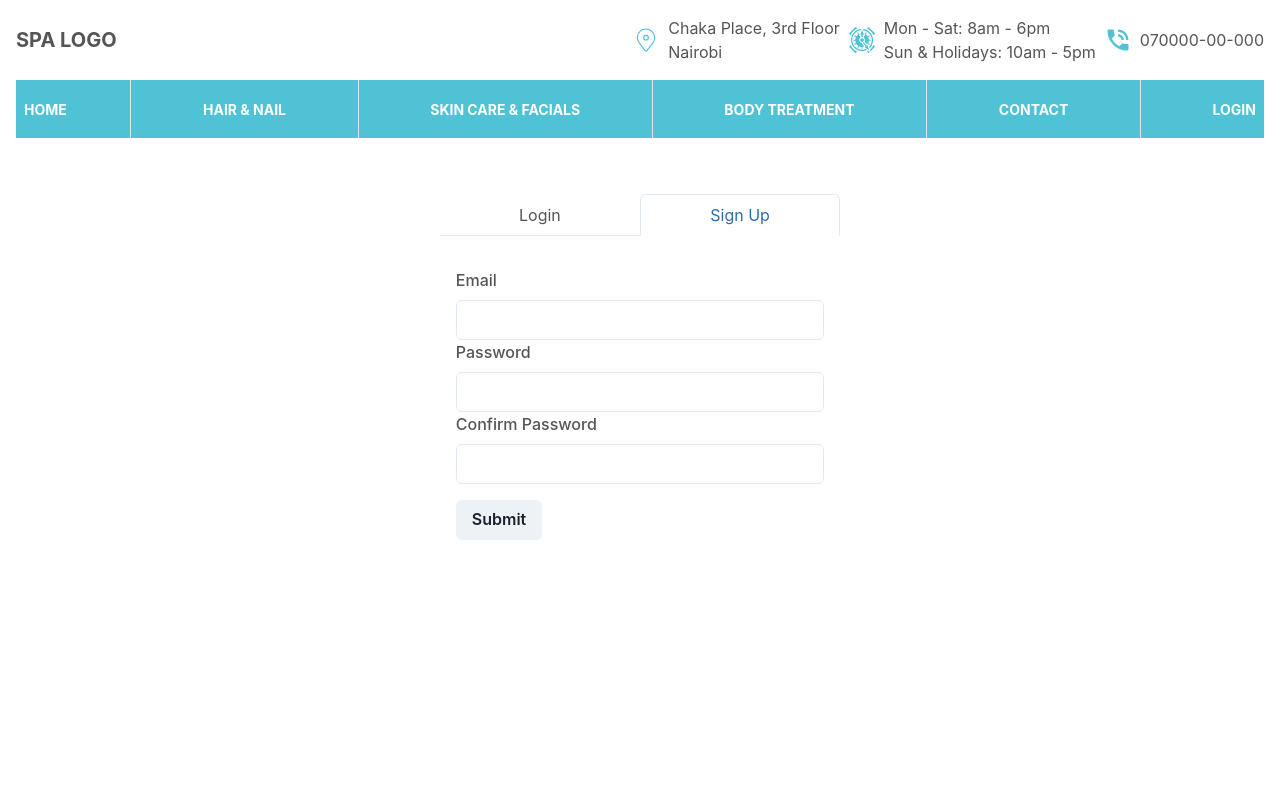
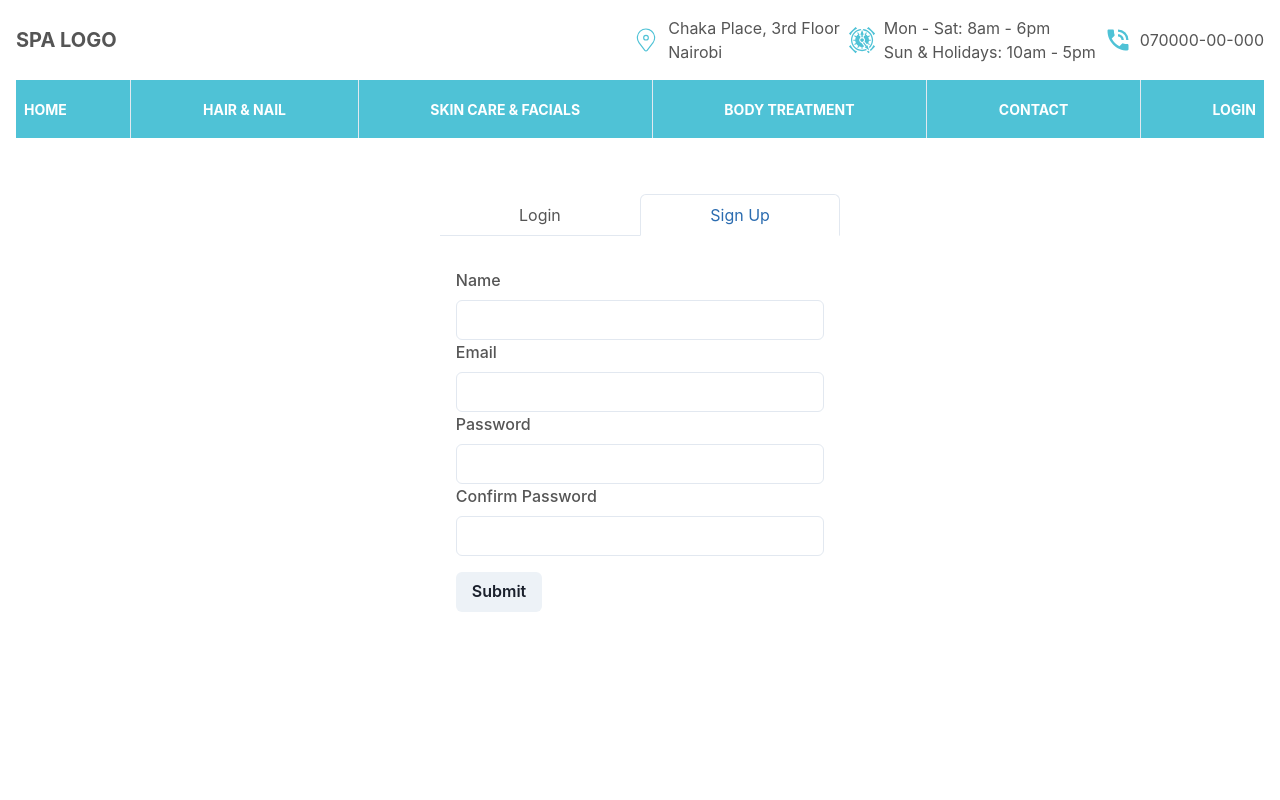
Before and after one commit to benjaminbills/spa, a Next.js app: page /login in a window 1280 px wide. Both pictures are taken after a click on the tab "Sign Up". Shown: the top 800 px of the page. Built offline with nearby package versions, Linux system fonts and the light colour scheme.

Commit message:
add name to sign up form

```diff
--- a/component/Login.jsx
+++ b/component/Login.jsx
@@ -35,6 +35,8 @@ const Login = () => {
           </TabPanel>
           <TabPanel>
             <FormControl>
+              <FormLabel>Name</FormLabel>
+              <Input type='text' />
               <FormLabel>Email</FormLabel>
               <Input type='email' />
               <FormLabel>Password</FormLabel>
--- a/component/Signup.jsx
+++ /dev/null
@@ -1,5 +0,0 @@
-const Signup = () => {
-  return <div>Signup</div>;
-};
-
-export default Signup;
```
